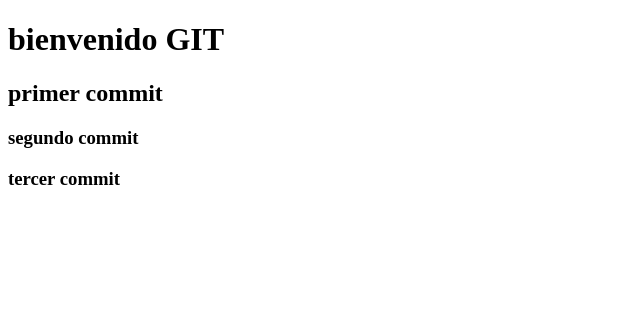
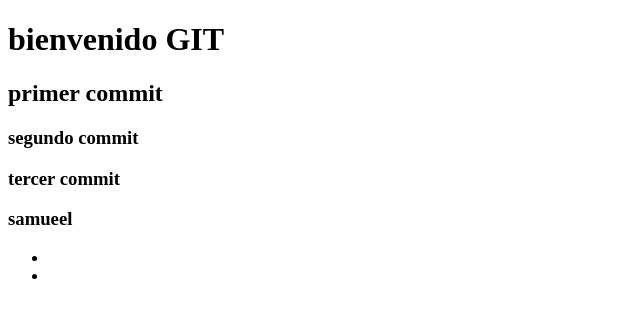
Before and after one commit to SantiagoCidale/trabajito, a plain HTML site: page index.html in a window 1280 px wide. Shown: the whole page, without its empty margins (0-640 px from the left). Drawn offline with Linux system fonts and the light colour scheme.

Commit message:
seccion samuel

```diff
--- a/index.html
+++ b/index.html
@@ -11,6 +11,15 @@
     <h2>primer commit</h2>
     <h3>segundo commit</h3>
     <h3>tercer commit</h3>
+    <section>
+        <h3>
+            samueel
+        </h3>
+        <ul>
+            <li><a href="facebook"></a></li>
+            <li><a href="instagram"></a></li>
+        </ul>
+    </section>
 
 </body>
 </html>
```
